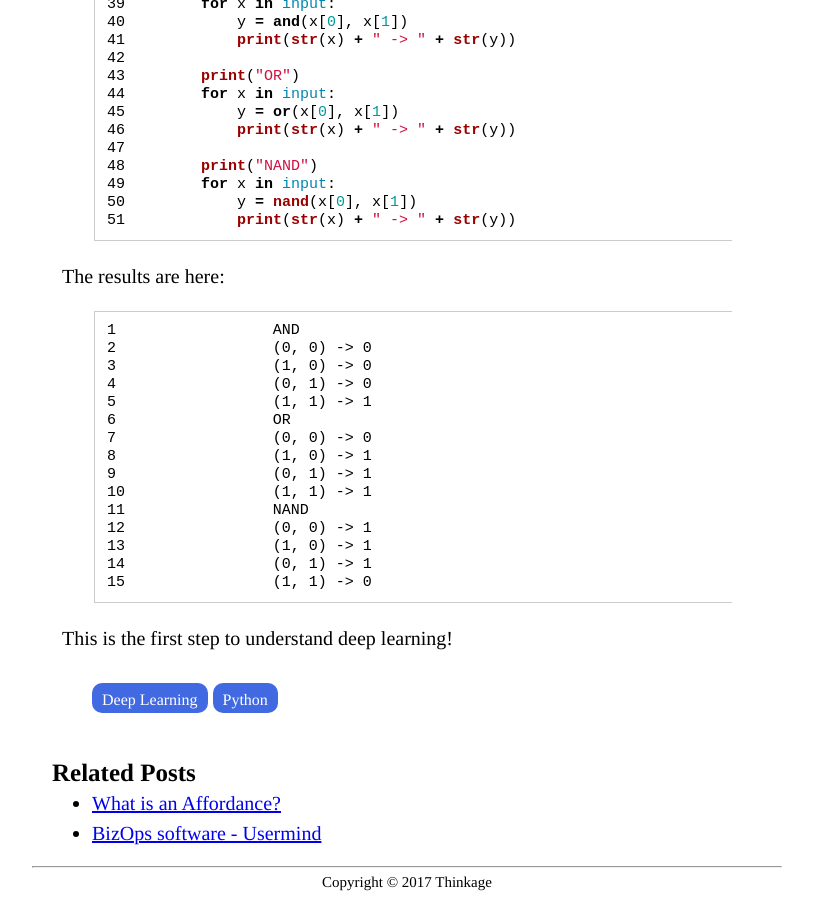
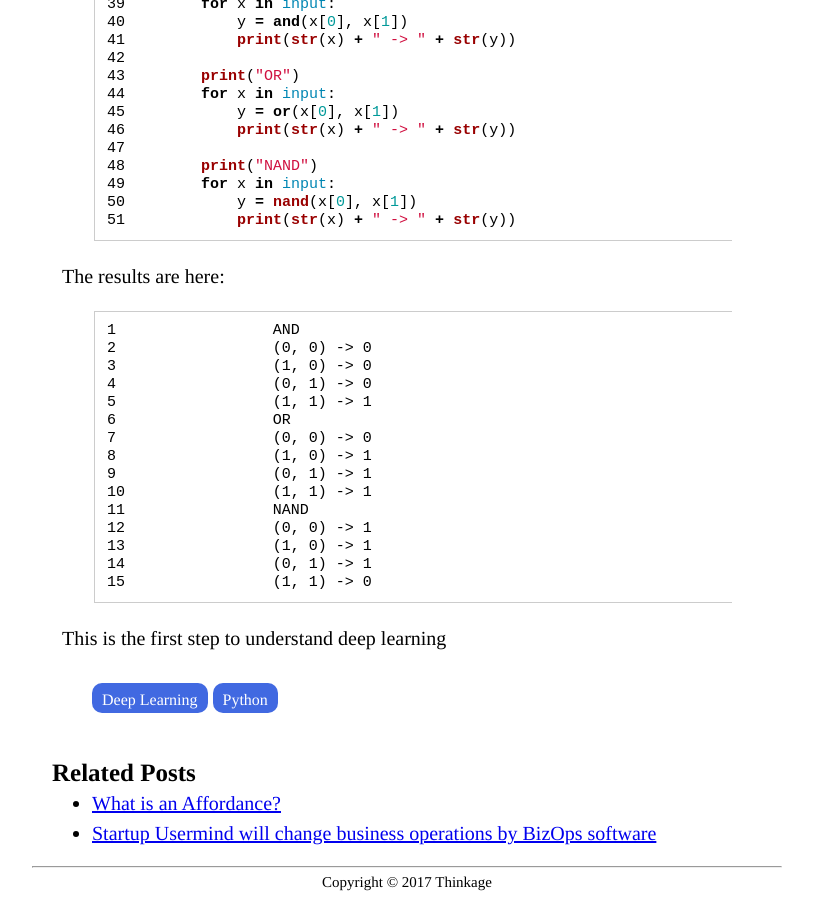
Before and after one commit to schwalbe10/thinkage, a Jekyll site: the page built from _posts/2017-01-21-perceptron.md, in a window 1280 px wide and 900 px high, scrolled down 2023 px. Shown: the whole window, without its empty margins (233-1046 px from the left). Built offline with Jekyll 4.4.1, drawn with Linux system fonts in a browser that asks for light colours; formulas are drawn with MathJax 3; some of the changed text lies outside the part shown.

Commit message:
no message

```diff
--- a/_posts/2017-01-03-usermind.md
+++ b/_posts/2017-01-03-usermind.md
@@ -1,6 +1,6 @@
 ---
 layout: post
-title: "BizOps software - Usermind"
+title: "Startup Usermind will change business operations by BizOps software"
 date:  2017-01-03
 tags:
 - Startup
--- a/_posts/2017-01-21-perceptron.md
+++ b/_posts/2017-01-21-perceptron.md
@@ -1,6 +1,6 @@
 ---
 layout: post
-title: "Deep Learning 1 - Perceptron"
+title: "Deep Learning 1 - Develop a logic gate by perceptron"
 date:  2017-01-21
 
 tags:
@@ -110,4 +110,4 @@ NAND
 (0, 1) -> 1
 (1, 1) -> 0
 ~~~~
-This is the first step to understand deep learning!
+This is the first step to understand deep learning
```
Also changed, not shown: 4 other files.
